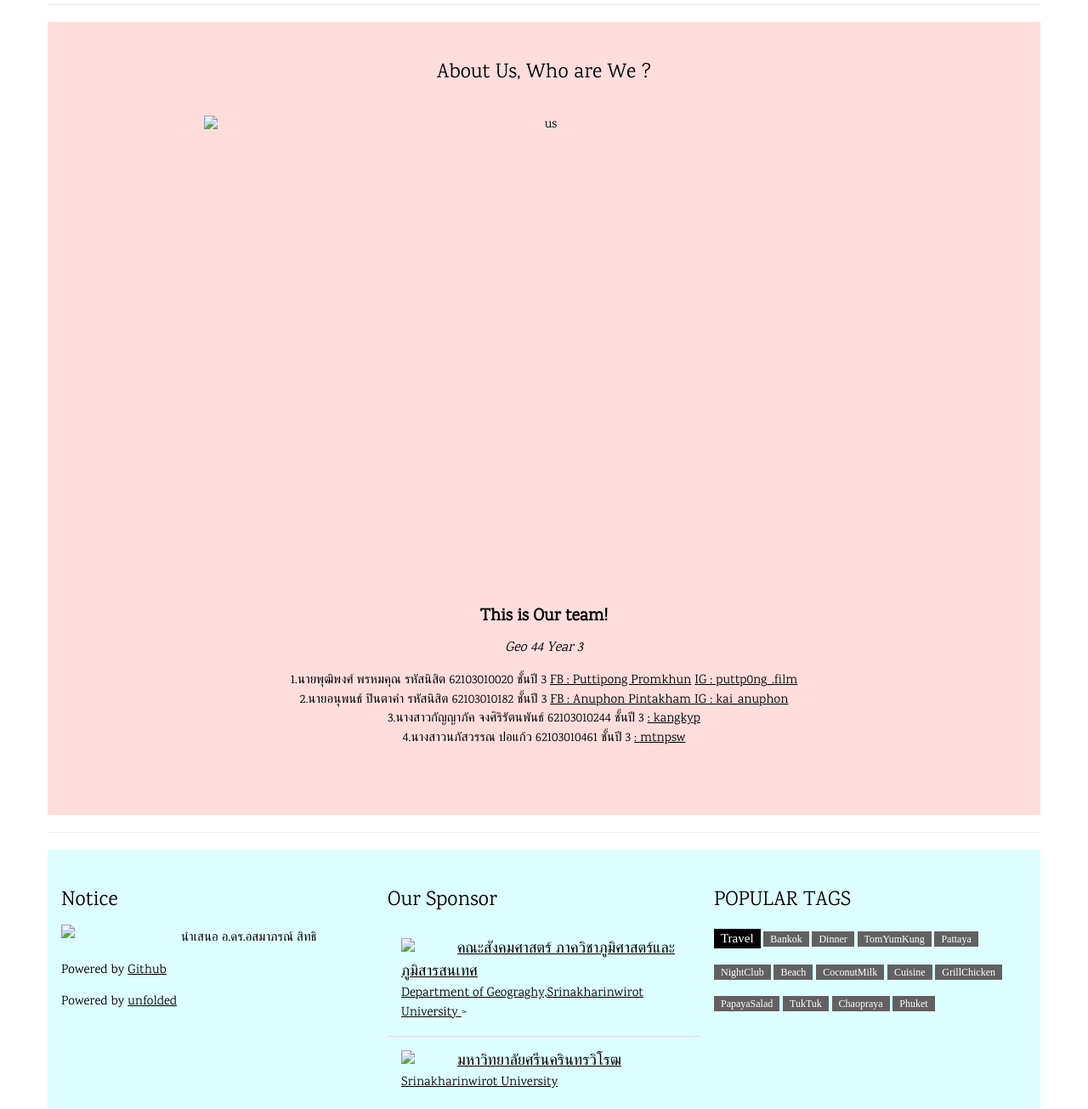
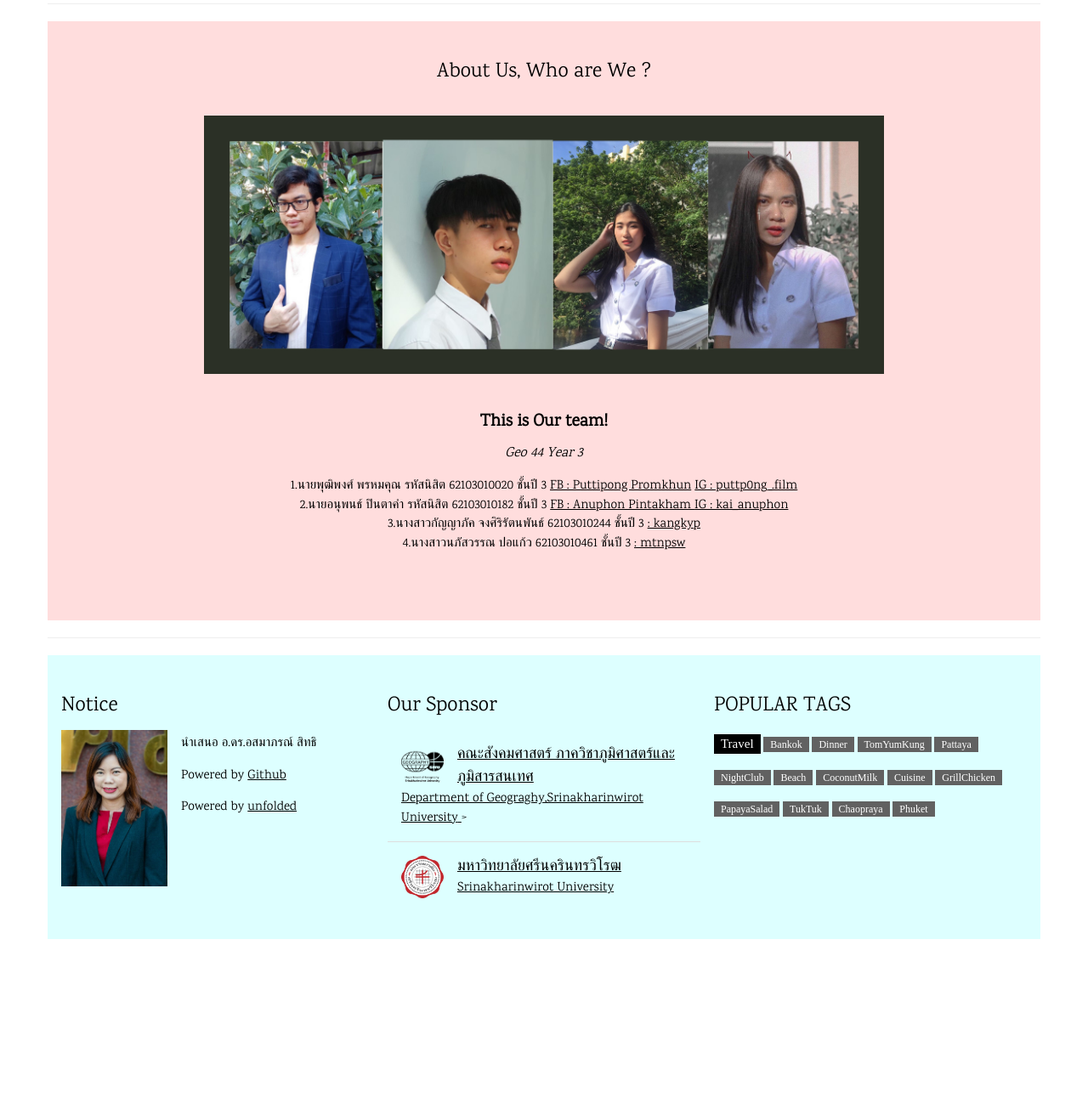
Before and after one commit to PuttipongP/FinalProjectMap, a plain HTML site: page ref.html in a window 1280 px wide. Shown: the part 1180-2485 px from the top of the page at 85% size. After the commit the page ends 2293 px from the top, so only its background shows below. Drawn offline with nearby package versions, Linux system fonts and the light colour scheme; the site is published under a folder, as on GitHub Pages, so addresses that start at the root find nothing.

Commit message:
Update ref.html

```diff
--- a/ref.html
+++ b/ref.html
@@ -53,7 +53,7 @@ body,h1,h2,h3,h4,h5,h6 {font-family: "Karma", sans-serif}
         <a href="https://ddc.moph.go.th/uploads/ckeditor2//files/BBS_5P_001.pdf"target="_blank">เอกสาร กรมควบคุมโรค กระทรวงสาธารณสุข</a> <br>
         <a href="https://www.moicovid.com/wp-content/uploads/2021/10/มท0230-ว5587-ลว.29ก.ย.64-เรียน-ผวจ.-เรื่อง-นำร่องการท่องเที่ยว.pdf"target="_blank">เอกสารนำร่องการท่องเที่ยว</a><br>
     </p>
-    <img src="/images/data.jpg" alt="Me" class="w3-image" style="display:block;margin:auto" width="800" height="533">
+    <img src="data.jpg" alt="Me" class="w3-image" style="display:block;margin:auto" width="800" height="533">
     </div>
   </div>
   <hr>
@@ -64,7 +64,7 @@ body,h1,h2,h3,h4,h5,h6 {font-family: "Karma", sans-serif}
   <!-- About Section -->
   <div class="w3-pale-red w3-container w3-padding-32 w3-center">
     <h3>About Us, Who are We ?</h3><br>
-    <img src="/images/team.png" alt="us" class="w3-image" style="display:block;margin:auto" width="800" height="533">
+    <img src="team.png" alt="us" class="w3-image" style="display:block;margin:auto" width="800" height="533">
     <div class="w3-padding-32">
       <h4><b>This is Our team!</b></h4>
       <h6><i>Geo 44 Year 3 </i></h6>
@@ -83,7 +83,7 @@ body,h1,h2,h3,h4,h5,h6 {font-family: "Karma", sans-serif}
   <footer class="w3-pale-blue w3-row-padding w3-padding-32">
     <div class="w3-third">
       <h3>Notice</h3>
-      <img src="/images/T.cherry.jpg" class="w3-left w3-margin-right" style="width: 125px;">
+      <img src="T.cherry.jpg" class="w3-left w3-margin-right" style="width: 125px;">
       <p>นำเสนอ อ.ดร.อสมาภรณ์ สิทธิ</p>
       <p>Powered by <a href="https://github.com/" target="_blank"> Github </a></p>
       <p>Powered by <a href="https://www.unfolded.ai/" target="_blank"> unfolded </a></p>
@@ -93,12 +93,12 @@ body,h1,h2,h3,h4,h5,h6 {font-family: "Karma", sans-serif}
       <h3>Our Sponsor</h3>
       <ul class="w3-ul w3-hoverable">
         <li class="w3-padding-16">
-          <a href="https://www.facebook.com/GeogSWU/"><img src="/images/geo.png" class="w3-left w3-margin-right" style="width:50px">
+          <a href="https://www.facebook.com/GeogSWU/"><img src="geo.png" class="w3-left w3-margin-right" style="width:50px">
           <span class="w3-large">คณะสังคมศาสตร์ ภาควิชาภูมิศาสตร์และภูมิสารสนเทศ</span><br>
           <span>Department of Geograghy,Srinakharinwirot University</span> </a>>
         </li>
         <li class="w3-padding-16">
-          <a href="https://www.swu.ac.th/"><img src="/images/swu.png" class="w3-left w3-margin-right" style="width:50px">
+          <a href="https://www.swu.ac.th/"><img src="swu.png" class="w3-left w3-margin-right" style="width:50px">
           <span class="w3-large">มหาวิทยาลัยศรีนครินทรวิโรฒ</span><br>
           <span>Srinakharinwirot University</span> </a>
         </li>
```
